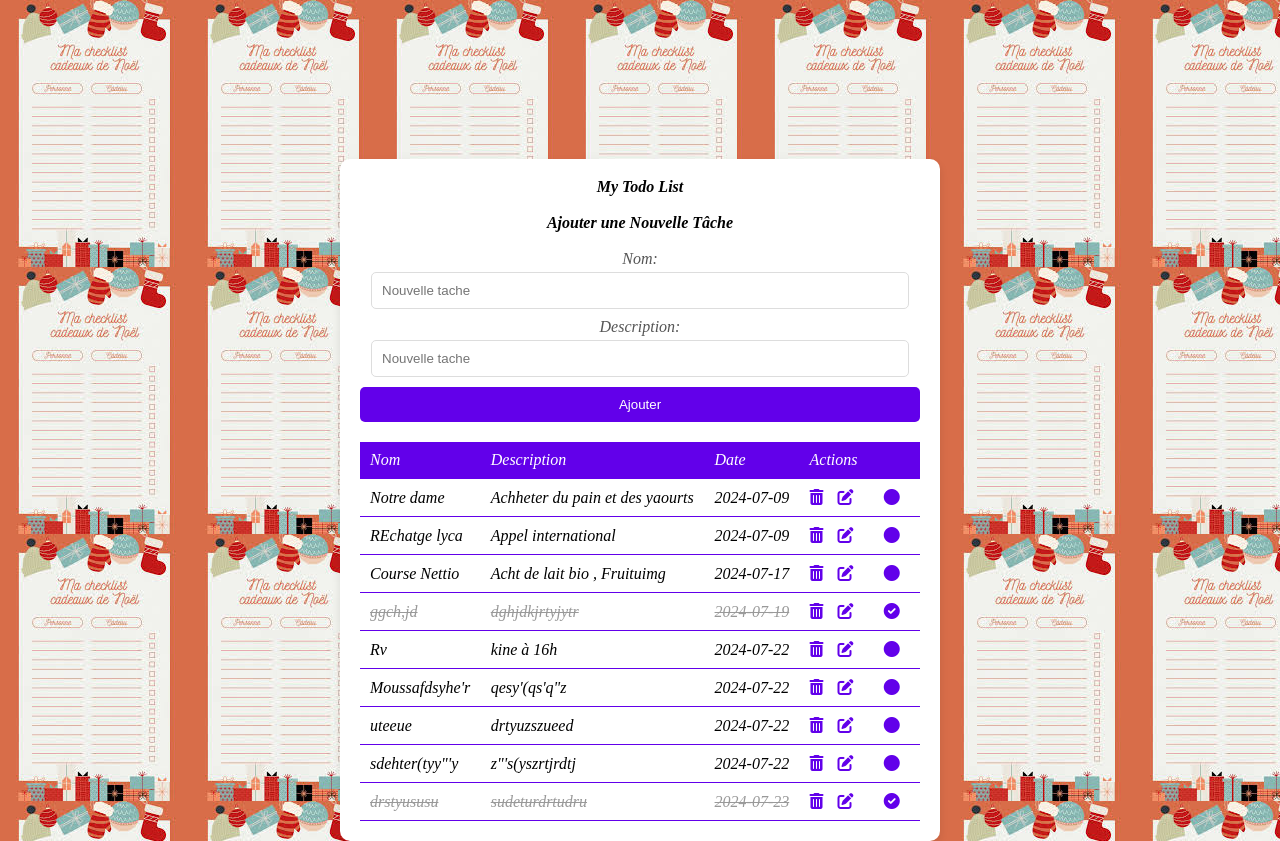
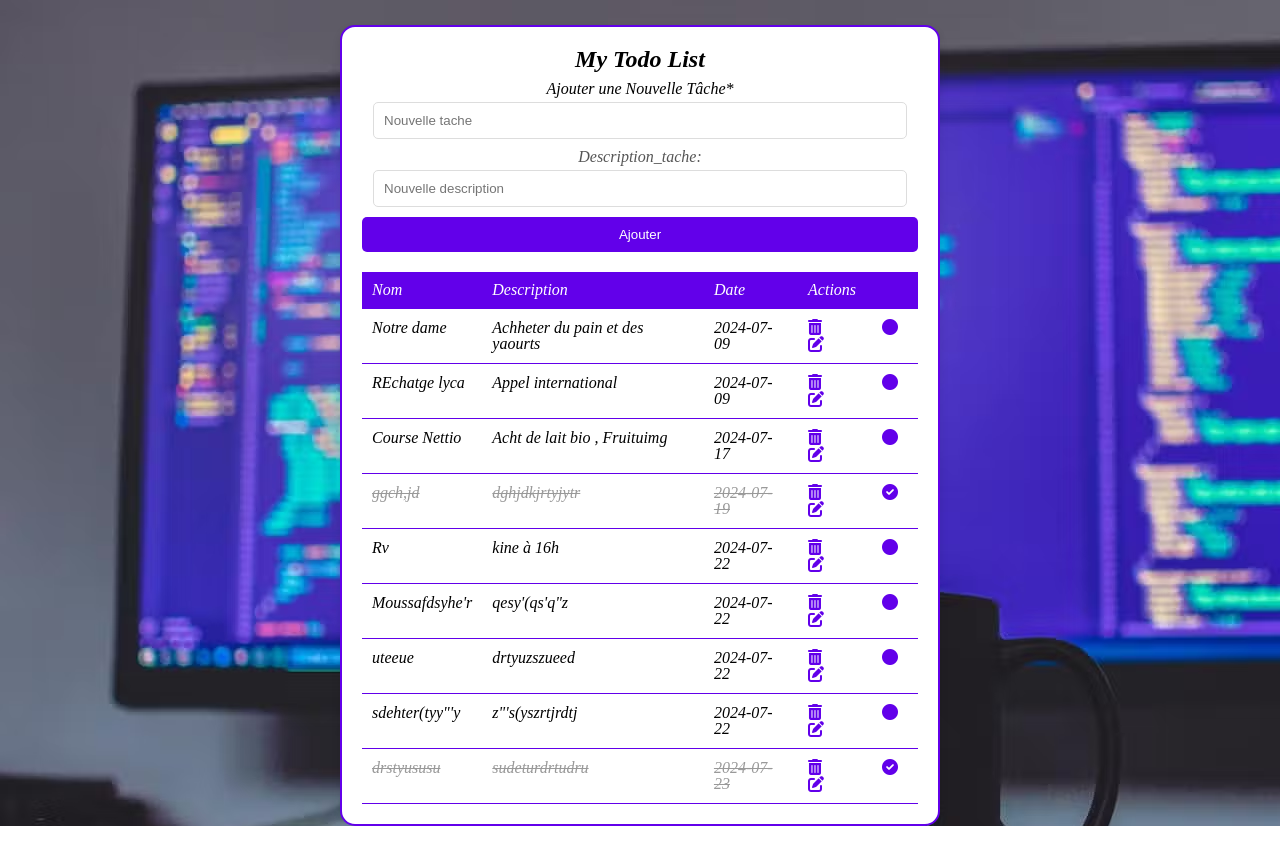
Before and after one commit to MoustaphaSabir/todo_list, a PHP site: page / in a window 1280 px wide. Run offline with PHP 8.4, Linux system fonts and the light colour scheme; data comes from the database, SQL or seed files in the repository; some web fonts are replaced.

Commit message:
Todolist

```diff
--- a/index.php
+++ b/index.php
@@ -25,13 +25,13 @@ $taches = $reponses->fetchAll(PDO::FETCH_ASSOC);
 <body>
     <div class="container">
         <h1>My Todo List</h1>
-        <h2>Ajouter une Nouvelle Tâche</h2>
+        <h2>Ajouter une Nouvelle Tâche*</h2>
         <form action="traitementAjout.php" method="post">
-            <label for="nom">Nom:</label>
+            <label for="nom"></label>
             <input type="text" id="nom" name="nom" required placeholder="Nouvelle tache">
 
-            <label for="description">Description:</label>
-            <input type="text" id="description" name="description" required placeholder="Nouvelle tache">
+            <label for="description">Description_tache:</label>
+            <input type="text" id="description" name="description"  placeholder="Nouvelle description">
             <br>
             <button type="submit">Ajouter</button>
             <br>
--- a/style/todo.css
+++ b/style/todo.css
@@ -12,28 +12,45 @@ body {
     font-family: "Bona Nova SC", serif;
     font-weight: 600px;
     font-style: italic;
-    background-color:#c2bacf;
-    background-image: url(./images/téléchargement.png);
+
+    font-size: 1rem;
+    background-image: url(../images/bacground.png);
 }
 
 /* Style pour le conteneur principal */
 .container {
     width: 100%;
     max-width: 600px;
-    background-color: #ffffff;
+    background-color:white;
     padding: 20px;
-    margin-top: 200px;
+    margin-top: 250px;
+    margin-bottom: 200px;
     box-shadow: 0 4px 8px rgba(0, 0, 0, 0.1);
-    border-radius: 10px;
+    border-radius: 15px;
+    border: 2px solid #6200ea;
     text-align: center;
 }
 
 /* Style pour les titres */
-h1, h2 {
+/* h1, h2 {
     margin-bottom: 20px;
     color: #000000;
     font-weight: bold;
+} */
+h1{
+    font-size: 1.5em;
+    margin-bottom: 10px;
+    text-decoration: none;
+    font-weight: bold;
 }
+
+h1:hover {
+    text-decoration: underline;
+    color: rgb(58, 15, 232);
+    transform: scale(1.01);
+    transition: all 0.3s ease;
+}
+
 
 /* Style pour le formulaire */
 form {
@@ -64,7 +81,7 @@ form button {
     border: none;
     border-radius: 5px;
     cursor: pointer;
-    transition: background-color 0.3s;
+    transition: background-color 0.5s;
 }
 
 form button:hover {
```
Also changed, not shown: images/bacground.png (added).
